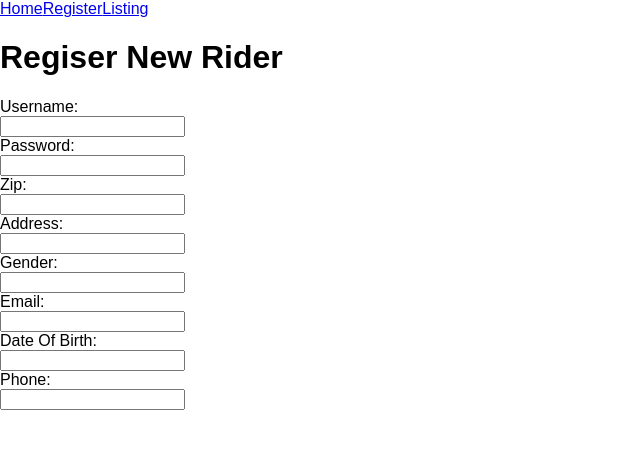
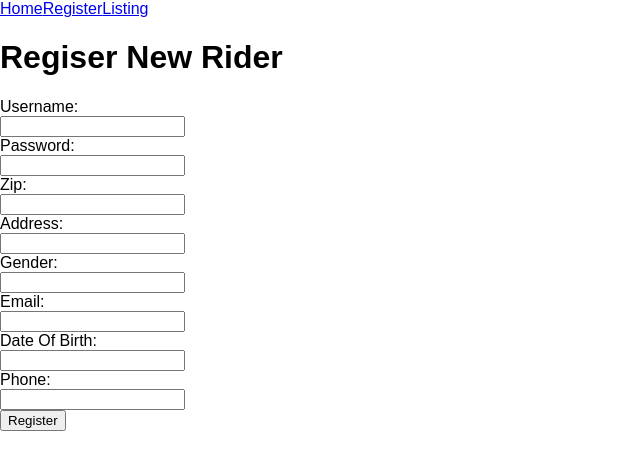
Before and after one commit to dralan92/xmtb-ReactReduxRouter, a React (Create React App) app: page /register in a window 1280 px wide. Shown: the top 470 px of the page, without its empty margins (0-640 px from the left). Built offline with nearby package versions, Linux system fonts and the light colour scheme.

Commit message:
Rider registered successfully to DB

```diff
--- a/src/components/Register.js
+++ b/src/components/Register.js
@@ -17,6 +17,7 @@ class Register extends Component {
     };
 
     this.onChange = this.onChange.bind(this);
+    this.onSubmit = this.onSubmit.bind(this);
   }
 
   onChange(e){
@@ -24,11 +25,45 @@ class Register extends Component {
     this.setState({[e.target.name]: e.target.value });
   }
 
+  async onSubmit(e){
+    e.preventDefault();
+
+    const new_rider = {
+      username : this.state.username,
+      password : this.state.password,
+      zip : this.state.zip,
+      address: this.state.address,
+
+      gender : this.state.gender,
+      email : this.state.email,
+      date_of_birth : this.state.date_of_birth,
+      phone : this.state.phone
+    }
+
+    try{
+
+        const registering = await window.fetch('https://blooming-mesa-21883.herokuapp.com/riders', {
+        method : 'POST',
+        headers : {
+          'Content-Type' : 'application/json'
+        },
+        body : JSON.stringify(new_rider)
+      });
+      const result = await registering.json();
+      console.log(result);
+
+
+    }catch(err){
+      console.log(err);
+    }
+  }
+
+
   render() {
     return (
       <div>
        <h1>Regiser New Rider</h1>
-       <form>
+       <form onSubmit={this.onSubmit} >
          <div>
            <label> Username: </label><br/>
            <input type='text' name='username' onChange={this.onChange} value={this.state.username} />
@@ -62,6 +97,7 @@ class Register extends Component {
            <label> Phone: </label><br/>
            <input type='text' name='phone' onChange={this.onChange} value={this.state.phone} />
          </div>
+         <button type='submit' >Register</button>
        </form>
       </div>
     )
```
